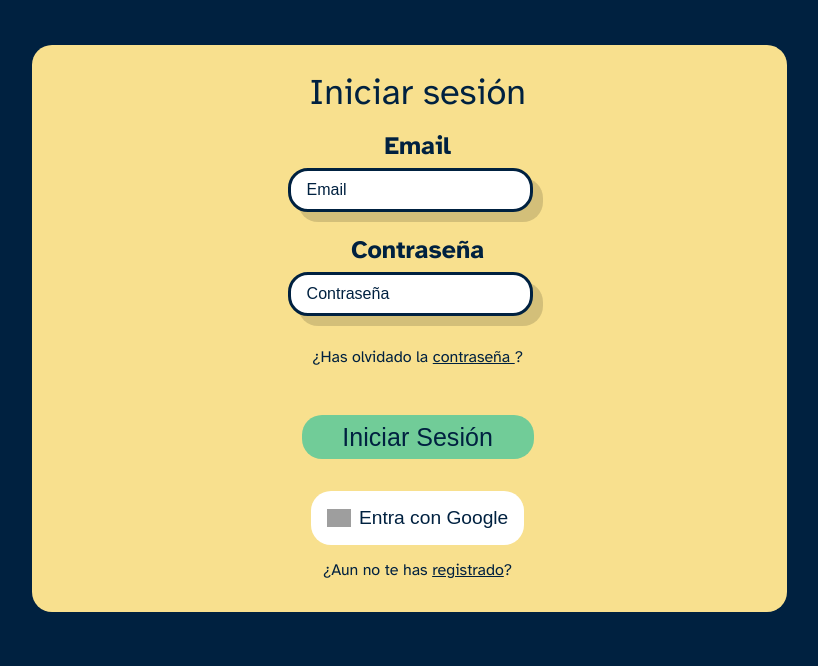
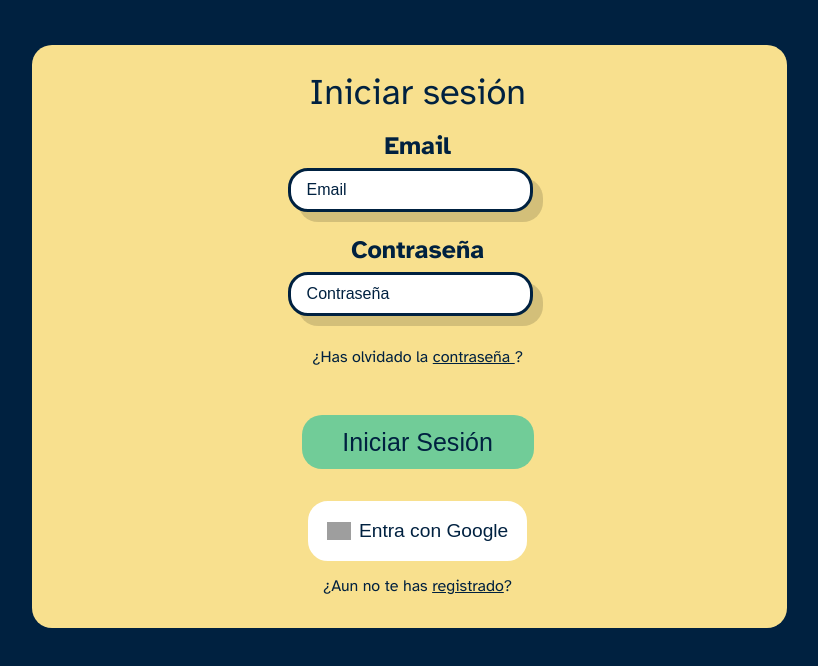
Before and after one commit to AmigariaWeb/web-app, a Vue app: page /login in a window 1280 px wide. Shown: the top 666 px of the page, without its empty margins (240-1058 px from the left). Built offline with nearby package versions, Linux system fonts and the light colour scheme; no server answers; grey boxes are pictures that could not be loaded.

Commit message:
Fix CSS Login/Register V4

```diff
--- a/src/components/AppLogin/AppLogin.vue
+++ b/src/components/AppLogin/AppLogin.vue
@@ -149,7 +149,7 @@ const login = async () => {
 		line-height: 44px;
 		text-align: center;
 		letter-spacing: 0.0012em;
-		min-height: 44px;
+		padding: 5px 10px;
 		margin: 32px auto 32px auto;
 		width: 80%;
 		border-radius: 20px;
--- a/src/components/AppLogin/AppLoginGoogle.vue
+++ b/src/components/AppLogin/AppLoginGoogle.vue
@@ -16,7 +16,6 @@ const userStore = useUserStore();
   width: 100%;
   align-items: center;
   background-color: var(--clr-emphasis-light);
-  border: none;
   color: var(--clr-dark-blue-shadow);
   display: flex;
   padding: 1rem;
@@ -25,13 +24,12 @@ const userStore = useUserStore();
   justify-content: center;
   margin: auto;
   border-radius: 20px;
-  transition: background-color 0.3s ease;
+  border: 3px solid white;
 
   &:hover,
   &:focus {
-    background-color: var(--clr-green-dark);
     cursor: pointer;
-    color: var(--clr-emphasis-light);
+    border: 3px solid var(--clr-dark-blue-shadow);
   }
 }
 
--- a/src/components/AppLogin/AppRegister.vue
+++ b/src/components/AppLogin/AppRegister.vue
@@ -155,7 +155,7 @@ const register = async () => {
     line-height: 44px;
     text-align: center;
     letter-spacing: 0.0012em;
-    min-height: 44px;
+    padding: 5px 10px;
     margin: 32px auto 32px auto;
     width: 80%;
     border-radius: 20px;
```
